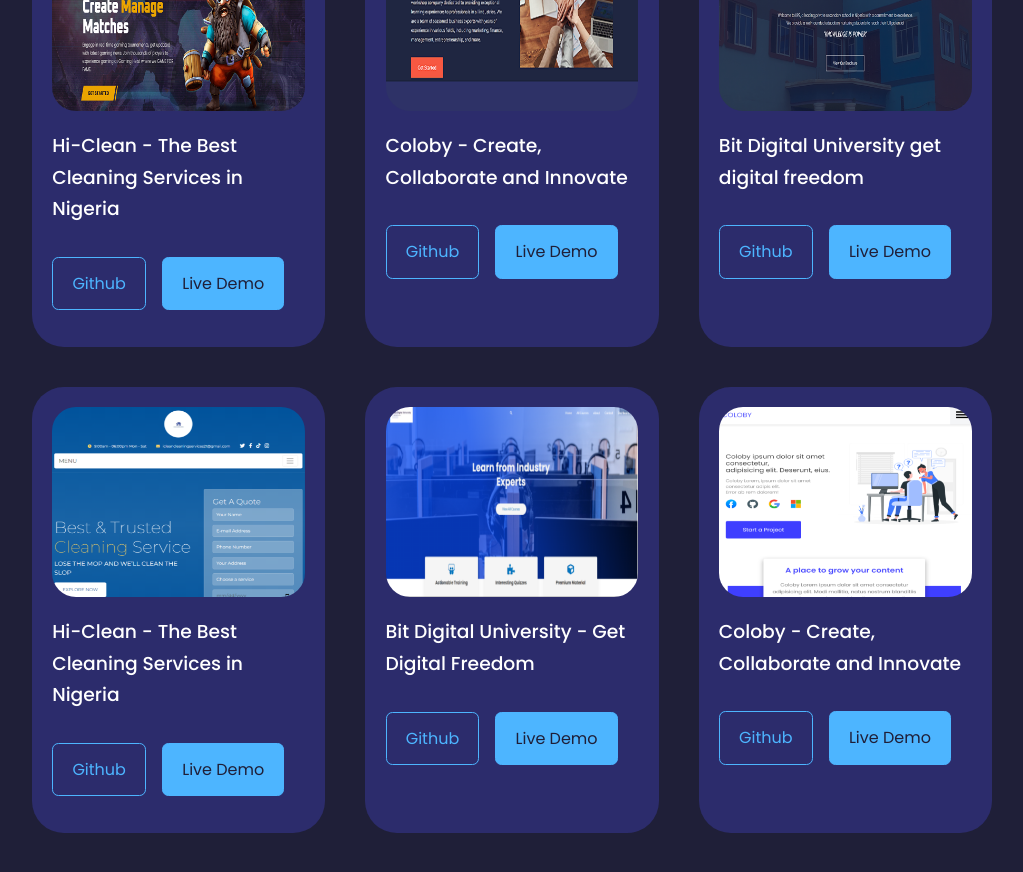
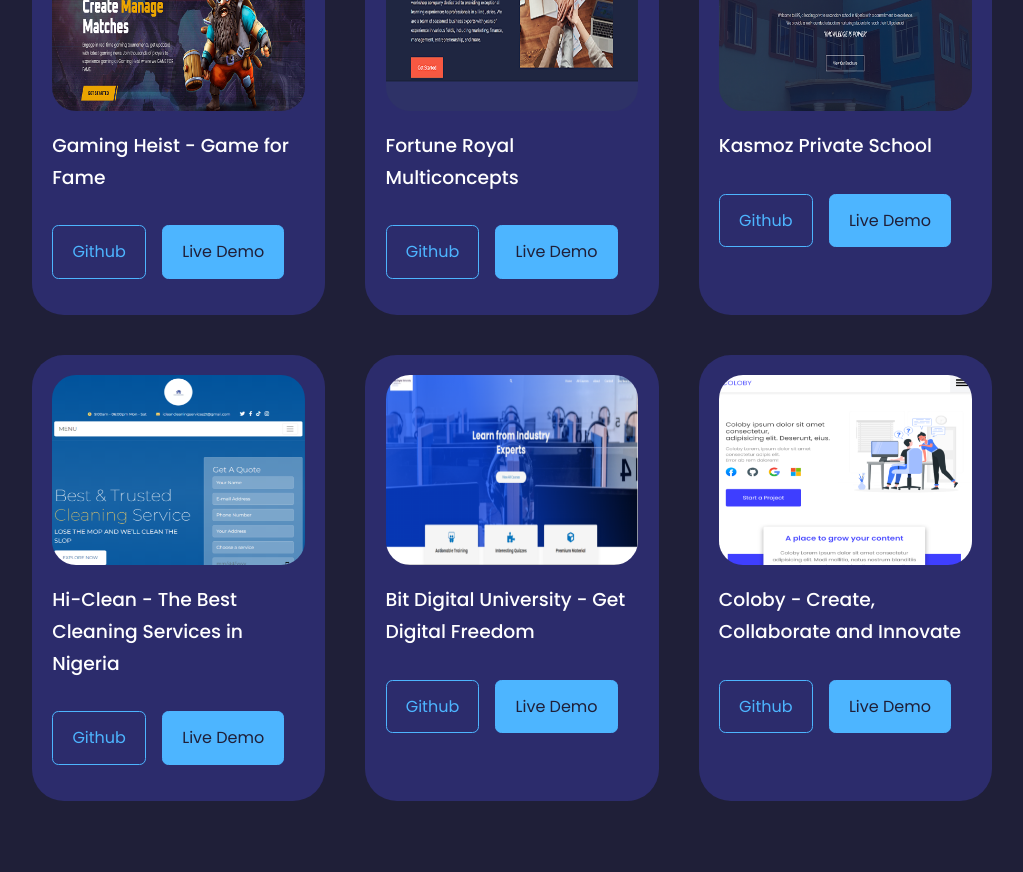
Before and after one commit to Mcdemzy/my-react-portfolio, a React (Create React App) app: page / in a window 1280 px wide. Shown: the part 3520-4392 px from the top of the page, without its empty margins (128-1151 px from the left). Built offline with nearby package versions, Linux system fonts and the light colour scheme.

Commit message:
Updated Portfolio links

```diff
--- a/src/components/portfolio/Portfolio.jsx
+++ b/src/components/portfolio/Portfolio.jsx
@@ -11,43 +11,43 @@
   {
     id: 1,
     image: IMG1,
-    title: "Hi-Clean - The Best Cleaning Services in Nigeria",
-    github: "https://github.com",
-    demo: "https://www.hicleanservices.com.ng/",
+    title: "Gaming Heist - Game for Fame",
+    github: "https://github.com/Mcdemzy/",
+    demo: "https://gamingheist.netlify.app/",
   },
   {
     id: 2,
     image: IMG2,
-    title: "Coloby - Create, Collaborate and Innovate",
-    github: "https://github.com",
-    demo: "https://colobyapp.netlify.app/",
+    title: "Fortune Royal Multiconcepts",
+    github: "https://github.com/Mcdemzy/frmc",
+    demo: "https://github.com/Mcdemzy/frmc",
   },
   {
     id: 3,
     image: IMG3,
-    title: "Bit Digital University get digital freedom",
-    github: "https://github.com",
-    demo: "https://bitdigitaluniversity.com/",
+    title: "Kasmoz Private School",
+    github: "https://github.com/Mcdemzy/",
+    demo: "https://kps-self.vercel.app/index.html",
   },
   {
     id: 4,
     image: IMG4,
     title: "Hi-Clean - The Best Cleaning Services in Nigeria",
-    github: "https://github.com",
+    github: "https://github.com/Mcdemzy/hiclean-cleaning-site",
     demo: "https://www.hicleanservices.com.ng/",
   },
   {
     id: 5,
     image: IMG5,
     title: "Bit Digital University - Get Digital Freedom",
-    github: "https://github.com",
+    github: "https://github.com/Mcdemzy",
     demo: "https://bitdigitaluniversity.com/",
   },
   {
     id: 6,
     image: IMG6,
     title: "Coloby - Create, Collaborate and Innovate",
-    github: "https://github.com",
+    github: "https://github.com/ColobyDevs",
     demo: "https://colobyapp.netlify.app/",
   },
 ];
```
